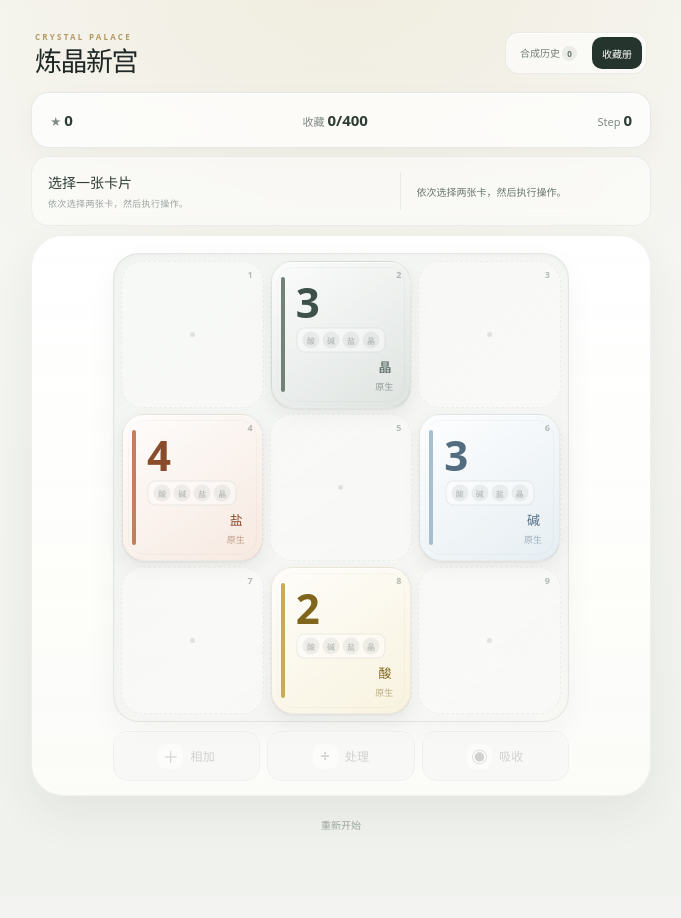
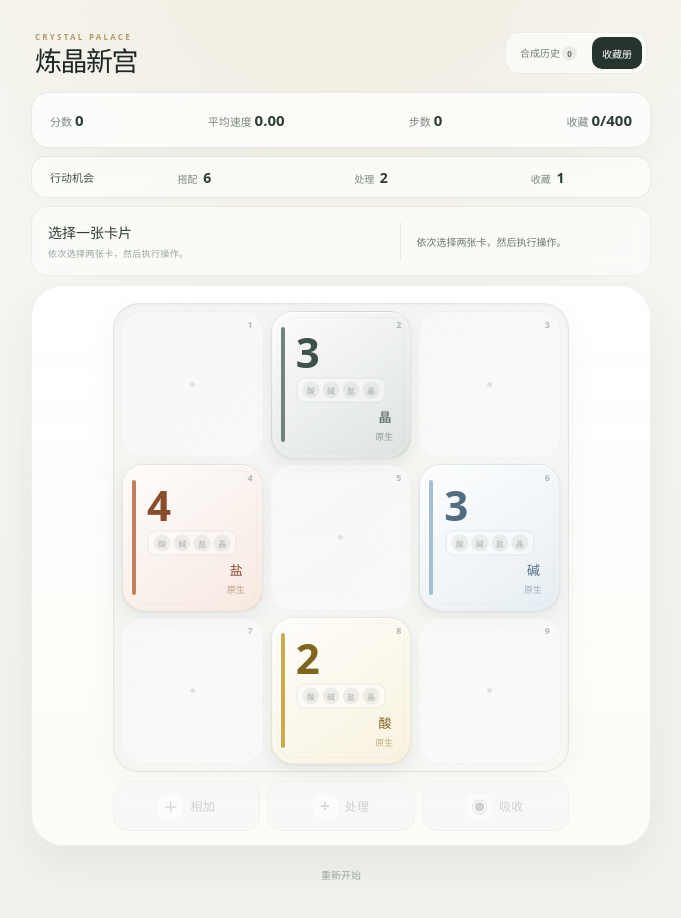
Before and after one commit to yujizcat2/prime-game-gold, a React (Vite) app: page / in a window 1280 px wide. Both pictures are taken after a click on the button "开始游戏". Shown: the top 918 px of the page, without its empty margins (299-980 px from the left). Before the commit the page ends 897 px from the top, so only its background shows below. Built offline with nearby package versions, Linux system fonts and the light colour scheme.

Commit message:
feat: show live game metrics

```diff
--- a/src/App.jsx
+++ b/src/App.jsx
@@ -1,5 +1,6 @@
 import { useEffect, useMemo, useRef, useState } from 'react';
 import ActionPanel from './components/ActionPanel.jsx';
+import ActionOpportunities from './components/ActionOpportunities.jsx';
 import Board from './components/Board.jsx';
 import CollectionPanel from './components/CollectionPanel.jsx';
 import CombineHistoryPanel from './components/CombineHistoryPanel.jsx';
@@ -19,6 +20,7 @@ import {
 } from './game/rules.js';
 import { getNextSelection } from './game/selection.js';
 import { createCombineHistoryRecord } from './game/combineHistory.js';
+import { getBoardActionOpportunities } from './game/actionOpportunities.js';
 
 const replaceTwo = (board, i, first, j, second) =>
   board.map((card, index) =>
@@ -51,6 +53,11 @@ export default function App() {
       .map((index) => game.board[index])
       .filter(Boolean),
     [game.board, orderedSelectedIndexes]
+  );
+
+  const actionOpportunities = useMemo(
+    () => getBoardActionOpportunities(game.board, game),
+    [game.board, game.collection, game.usedPairs]
   );
 
   const later = (callback, delay) => {
@@ -694,6 +701,8 @@ export default function App() {
           game={game}
         />
 
+        <ActionOpportunities opportunities={actionOpportunities} />
+
         <section className="game-info-row">
           <ActionPanel
             selectedCards={
--- /dev/null
+++ b/src/components/ActionOpportunities.jsx
@@ -0,0 +1,23 @@
+const items = [
+  ['combine', '搭配'],
+  ['reduce', '处理'],
+  ['collect', '收藏'],
+];
+
+export default function ActionOpportunities({ opportunities }) {
+  return (
+    <section className="action-opportunities" aria-label="行动机会">
+      <strong className="action-opportunities-title">行动机会</strong>
+      <div className="action-opportunities-items">
+        {items.map(([key, label]) => (
+          <span
+            className={opportunities[key] === 0 ? 'is-empty' : ''}
+            key={key}
+          >
+            {label} <b>{opportunities[key]}</b>
+          </span>
+        ))}
+      </div>
+    </section>
+  );
+}
--- a/src/components/Hud.jsx
+++ b/src/components/Hud.jsx
@@ -1,3 +1,5 @@
 export default function Hud({ game }) {
-  return <div className="hud" aria-label="游戏状态"><span>★ <b>{game.score}</b></span><span>收藏 <b>{game.collection.size}/400</b></span><span>Step <b>{game.steps}</b></span></div>;
+  const averageSpeed = game.steps === 0 ? 0 : game.score / game.steps;
+
+  return <div className="hud" aria-label="游戏状态"><span>分数 <b>{game.score}</b></span><span>平均速度 <b>{averageSpeed.toFixed(2)}</b></span><span>步数 <b>{game.steps}</b></span><span>收藏 <b>{game.collection.size}/400</b></span></div>;
 }
--- a/src/game-ui-refresh.css
+++ b/src/game-ui-refresh.css
@@ -251,6 +251,49 @@ body {
   color: #2d3d35;
   font-size: 15px;
   font-weight: 900;
+}
+
+.action-opportunities {
+  display: flex;
+  align-items: center;
+  gap: 16px;
+  min-height: 42px;
+  margin-top: 8px;
+  padding: 0 18px;
+  border: 1px solid var(--pg-line);
+  border-radius: 15px;
+  background: rgba(255,255,255,.6);
+  color: var(--pg-muted);
+  font-size: 10px;
+  backdrop-filter: blur(10px);
+}
+
+.action-opportunities-title {
+  color: #46564e;
+  font-size: 11px;
+  white-space: nowrap;
+}
+
+.action-opportunities-items {
+  display: grid;
+  flex: 1;
+  grid-template-columns: repeat(3, 1fr);
+  gap: 8px;
+  text-align: center;
+}
+
+.action-opportunities-items span {
+  white-space: nowrap;
+}
+
+.action-opportunities-items b {
+  margin-left: 3px;
+  color: #2d3d35;
+  font-size: 14px;
+}
+
+.action-opportunities-items .is-empty {
+  opacity: .42;
 }
 
 .game-info-row {
@@ -525,6 +568,26 @@ body {
     font-size: 12px;
   }
 
+  .action-opportunities {
+    min-height: 38px;
+    margin-top: 6px;
+    padding: 0 11px;
+    gap: 8px;
+    font-size: 9px;
+  }
+
+  .action-opportunities-title {
+    font-size: 10px;
+  }
+
+  .action-opportunities-items {
+    gap: 3px;
+  }
+
+  .action-opportunities-items b {
+    font-size: 12px;
+  }
+
   .game-info-row {
     min-height: 62px;
     margin-top: 6px;
--- /dev/null
+++ b/src/game/actionOpportunities.js
@@ -0,0 +1,36 @@
+import { canAdd, processCards } from './rules.js';
+
+export function getBoardActionOpportunities(board, gameState) {
+  const opportunities = {
+    combine: 0,
+    reduce: 0,
+    collect: 0,
+  };
+  const collection = gameState.collection ?? new Set();
+  const usedPairs = gameState.usedPairs ?? new Set();
+  const hasEmptySlot = board.some((card) => card === null);
+
+  for (let firstIndex = 0; firstIndex < board.length; firstIndex += 1) {
+    const first = board[firstIndex];
+    if (!first) continue;
+
+    for (let secondIndex = firstIndex + 1; secondIndex < board.length; secondIndex += 1) {
+      const second = board[secondIndex];
+      if (!second) continue;
+
+      if (hasEmptySlot && canAdd(first, second, usedPairs)) {
+        opportunities.combine += 1;
+      }
+
+      const processResult = processCards(first, second, collection);
+      if (!processResult) continue;
+
+      opportunities.reduce += 1;
+      opportunities.collect += processResult.collections.filter(
+        (card) => !collection.has(`${card.attribute}${card.value}`)
+      ).length;
+    }
+  }
+
+  return opportunities;
+}
```
Also changed, not shown: 1 other file (tests, documents, lock files or other folders).
